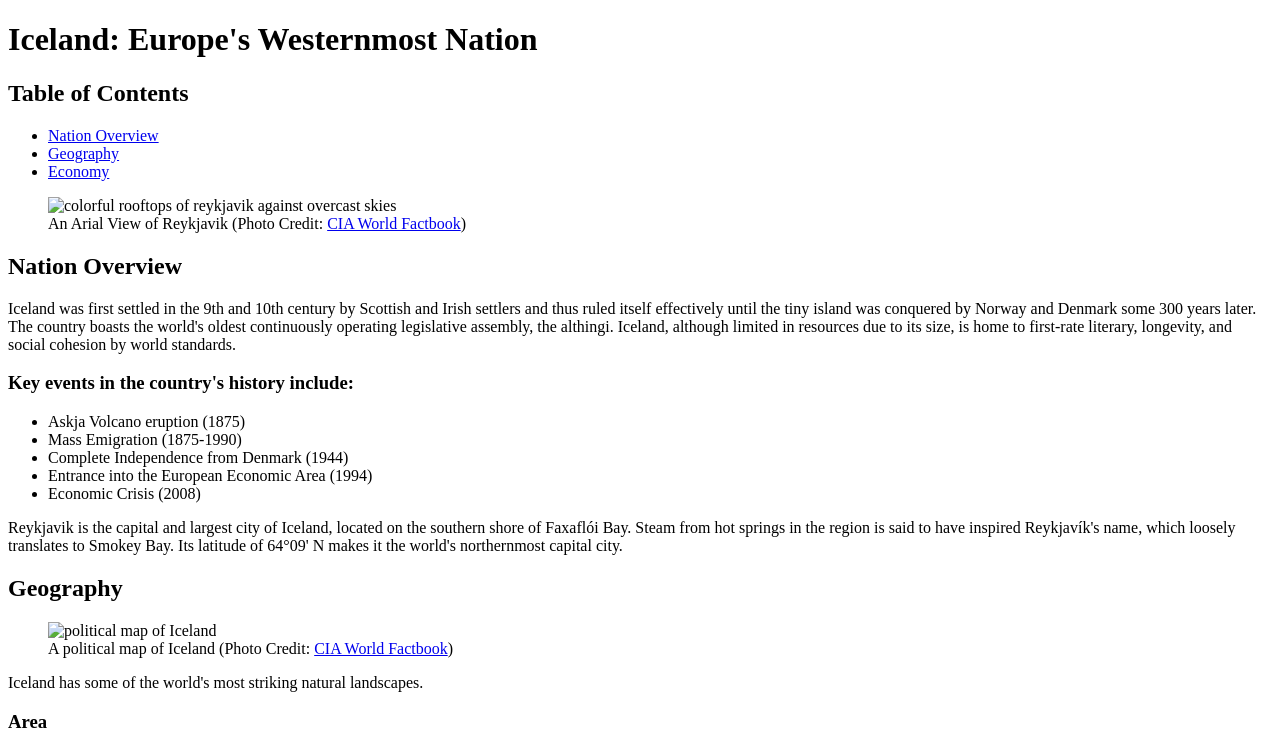
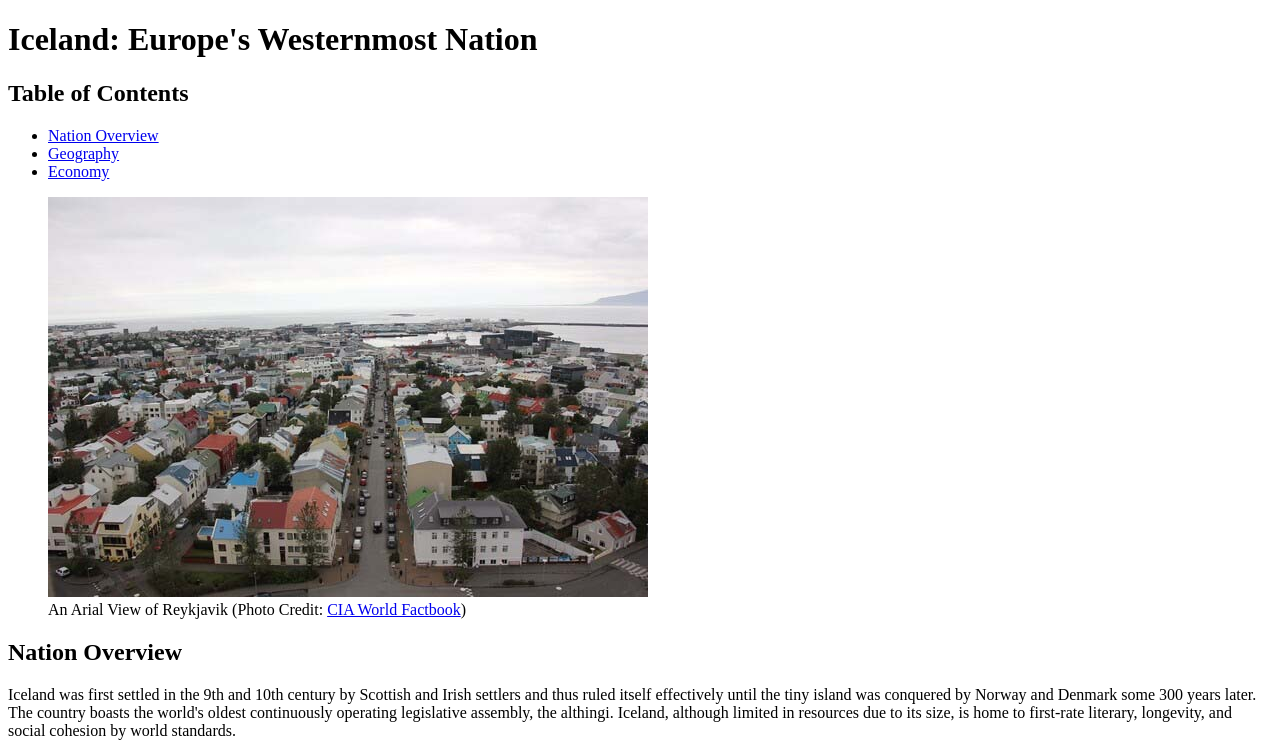
Before and after one commit to christianlamantia/christianlamantia.github.io, a plain HTML site: page iceland.html in a window 1280 px wide. Shown: the top 748 px of the page. Drawn offline with Linux system fonts and the light colour scheme.

Commit message:
image fix

```diff
--- a/iceland.html
+++ b/iceland.html
@@ -18,7 +18,7 @@
     </header>
 <main>
     <figure>
-        <img src="../exercises/html-project/images/iceland-rooftops.jpg" alt="colorful rooftops of reykjavik against overcast skies">
+        <img src="../christianlamantia.github.io/images/iceland-rooftops.jpg" alt="colorful rooftops of reykjavik against overcast skies">
         <figcaption>An Arial View of Reykjavik (Photo Credit: <a href="https://CIA.gov/the-world-factbook/">CIA World Factbook</a>)</figcaption>
     </figure>
 <section id="nation-overview">
@@ -38,7 +38,7 @@
  <section id="geography">
     <h2>Geography</h2>
      <figure>
-         <img src="../exercises/html-project/images/iceland-map.png" alt="political map of Iceland">
+         <img src="../christianlamantia.github.io/images/iceland-map.png" alt="political map of Iceland">
          <figcaption>A political map of Iceland (Photo Credit: <a href="https://CIA.gov/the-world-factbook/">CIA World Factbook</a>)</figcaption>
      </figure>
     <p>Iceland has some of the world's most striking natural landscapes.</p>
```
Also changed, not shown: images/iceland-map.png (added), images/iceland-rooftops.jpg (added), 2 other files.
